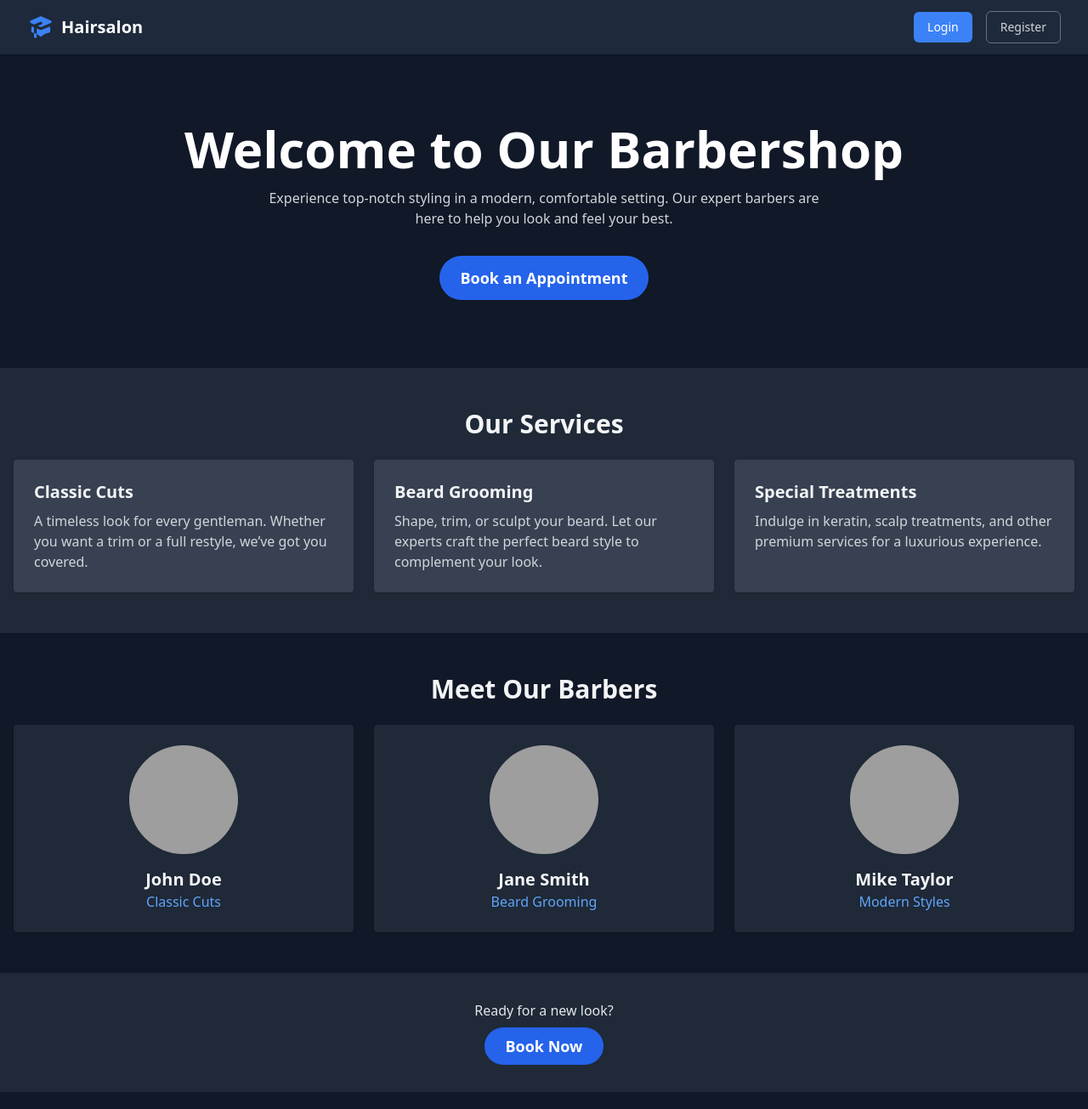
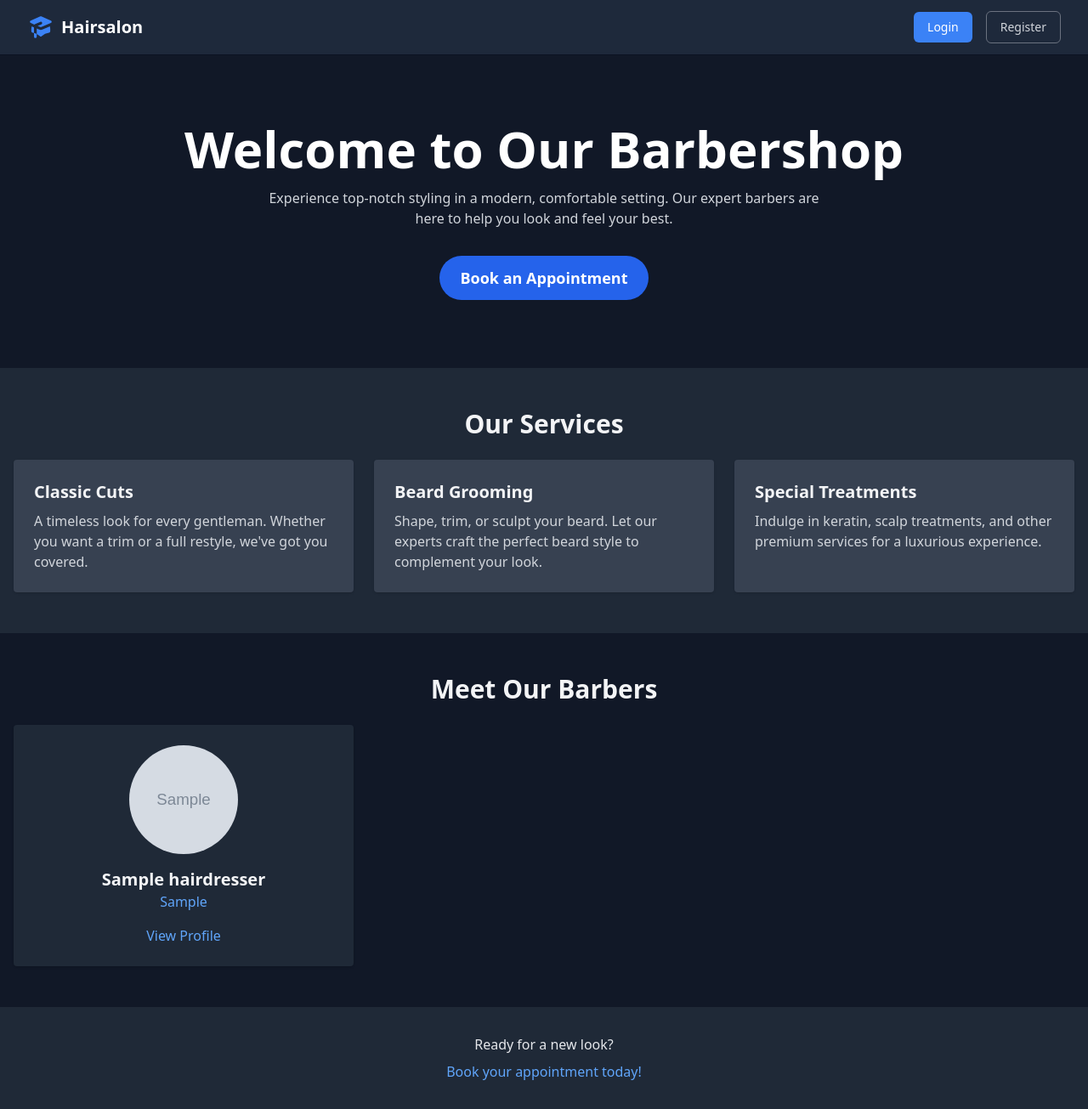
Before and after one commit to Viachesla5/BarbershopWebsite, a PHP site: page / in a window 1280 px wide. Shown: the whole page at 85% size. Run offline with PHP 8.4, Linux system fonts and the light colour scheme; tables that the repository leaves empty or names only in its code hold one stand-in row (values such as "Sample post"); grey boxes marked "Sample" are stand-in pictures; some libraries are stand-ins or nearby versions; grey boxes are pictures that could not be loaded.

Commit message:
A lot of ehnancement. + homepage now shows list of real hairdressers

```diff
--- /dev/null
+++ b/app/public/controllers/HomeController.php
@@ -0,0 +1,19 @@
+<?php
+
+require_once(__DIR__ . "/../models/HairdresserModel.php");
+
+class HomeController
+{
+    private $hairdresserModel;
+
+    public function __construct()
+    {
+        $this->hairdresserModel = new HairdresserModel();
+    }
+
+    public function index()
+    {
+        $hairdressers = $this->hairdresserModel->getAll();
+        require(__DIR__ . "/../views/pages/index.php");
+    }
+}
--- a/app/public/controllers/UserController.php
+++ b/app/public/controllers/UserController.php
@@ -1,6 +1,7 @@
 <?php
 
 require_once(__DIR__ . "/../models/UserModel.php");
+require_once(__DIR__ . "/../lib/Auth.php");
 
 class UserController
 {
@@ -27,4 +28,36 @@ class UserController
         $user = $this->userModel->getById($id);
         require(__DIR__ . "/../views/pages/user.php");
     }
+
+    // API endpoint for deleting users
+    public function deleteUser($id)
+    {
+        // Ensure only admins can delete users
+        if (!isset($_SESSION['is_admin']) || $_SESSION['is_admin'] != 1) {
+            header('Content-Type: application/json');
+            http_response_code(403);
+            echo json_encode(['success' => false, 'message' => 'Unauthorized: Only admins can delete users']);
+            exit;
+        }
+
+        // Check if user exists
+        $user = $this->userModel->getById($id);
+        if (!$user) {
+            header('Content-Type: application/json');
+            http_response_code(404);
+            echo json_encode(['success' => false, 'message' => 'User not found']);
+            exit;
+        }
+
+        // Delete the user
+        $result = $this->userModel->delete($id);
+
+        header('Content-Type: application/json');
+        if ($result) {
+            echo json_encode(['success' => true, 'message' => 'User deleted successfully']);
+        } else {
+            http_response_code(500);
+            echo json_encode(['success' => false, 'message' => 'Failed to delete user']);
+        }
+    }
 }
--- a/app/public/routes/index.php
+++ b/app/public/routes/index.php
@@ -1,7 +1,8 @@
 <?php
 
+require_once(__DIR__ . "/../controllers/HomeController.php");
+
 Route::add('/', function () {
-    // homepage is simply loading a static page
-    // view the user routes for example following the MVC pattern
-    require(__DIR__ . "/../views/pages/index.php");
+    $controller = new HomeController();
+    $controller->index();
 });
--- a/app/public/routes/user.php
+++ b/app/public/routes/user.php
@@ -13,3 +13,9 @@ Route::add('/user/([0-9]*)', function ($userId) {
     $userController = new UserController();
     $userController->get($userId);
 }, 'get');
+
+// API endpoint for deleting users
+Route::add('/api/users/([0-9]*)', function ($userId) {
+    $userController = new UserController();
+    $userController->deleteUser($userId);
+}, 'delete');
--- a/app/public/views/pages/index.php
+++ b/app/public/views/pages/index.php
@@ -24,7 +24,7 @@
       <div class="md:w-1/3 bg-gray-700 p-6 rounded shadow hover:shadow-xl transition-shadow">
         <h3 class="text-xl font-semibold mb-2">Classic Cuts</h3>
         <p class="text-gray-300">
-          A timeless look for every gentleman. Whether you want a trim or a full restyle, we’ve got you covered.
+          A timeless look for every gentleman. Whether you want a trim or a full restyle, we've got you covered.
         </p>
       </div>
       <div class="md:w-1/3 bg-gray-700 p-6 rounded shadow hover:shadow-xl transition-shadow">
@@ -47,50 +47,21 @@
 <div class="bg-gray-900 text-gray-100 py-12">
   <div class="container mx-auto px-4">
     <h2 class="text-3xl font-bold mb-6 text-center">Meet Our Barbers</h2>
-
-    <!-- Example dynamic content: Loop over hairdressers -->
-    <!-- For demonstration, we'll hardcode 3 placeholders -->
-    <?php
-      // If you have real data, something like:
-      // $hairdressers = [
-      //   ['name' => 'John Doe', 'specialization' => 'Classic Cuts'],
-      //   ['name' => 'Jane Smith', 'specialization' => 'Beard Grooming'],
-      //   ['name' => 'Mike Taylor', 'specialization' => 'Modern Styles'],
-      // ];
-    ?>
     <div class="grid grid-cols-1 md:grid-cols-3 gap-6">
-      <!-- Barber Card 1 -->
-      <div class="bg-gray-800 p-6 rounded shadow hover:shadow-xl transition-shadow text-center">
-        <img
-          src="https://images.unsplash.com/photo-1514997138229-2f6a6d523932?ixlib=rb-4.0.3&q=80&w=400&h=400&fit=crop&crop=faces"
-          alt="John Doe"
-          class="mx-auto rounded-full w-32 h-32 object-cover mb-4"
-        >
-        <h3 class="text-xl font-semibold">John Doe</h3>
-        <p class="text-blue-400">Classic Cuts</p>
-      </div>
-
-      <!-- Barber Card 2 -->
-      <div class="bg-gray-800 p-6 rounded shadow hover:shadow-xl transition-shadow text-center">
-        <img
-          src="https://images.unsplash.com/photo-1625948599483-a093f2a87f65?ixlib=rb-4.0.3&q=80&w=400&h=400&fit=crop&crop=faces"
-          alt="Jane Smith"
-          class="mx-auto rounded-full w-32 h-32 object-cover mb-4"
-        >
-        <h3 class="text-xl font-semibold">Jane Smith</h3>
-        <p class="text-blue-400">Beard Grooming</p>
-      </div>
-
-      <!-- Barber Card 3 -->
-      <div class="bg-gray-800 p-6 rounded shadow hover:shadow-xl transition-shadow text-center">
-        <img
-          src="https://images.unsplash.com/photo-1573497019600-55413be09151?ixlib=rb-4.0.3&q=80&w=400&h=400&fit=crop&crop=faces"
-          alt="Mike Taylor"
-          class="mx-auto rounded-full w-32 h-32 object-cover mb-4"
-        >
-        <h3 class="text-xl font-semibold">Mike Taylor</h3>
-        <p class="text-blue-400">Modern Styles</p>
-      </div>
+      <?php foreach ($hairdressers as $hairdresser): ?>
+        <div class="bg-gray-800 p-6 rounded shadow hover:shadow-xl transition-shadow text-center">
+          <img
+            src="<?= htmlspecialchars($hairdresser['profile_picture'] ?? '/assets/images/default-profile.png'); ?>"
+            alt="<?= htmlspecialchars($hairdresser['name']); ?>"
+            class="mx-auto rounded-full w-32 h-32 object-cover mb-4"
+          >
+          <h3 class="text-xl font-semibold"><?= htmlspecialchars($hairdresser['name']); ?></h3>
+          <p class="text-blue-400"><?= htmlspecialchars($hairdresser['specialization'] ?? 'General Styling'); ?></p>
+          <a href="/hairdressers/<?= htmlspecialchars($hairdresser['id']); ?>" class="mt-4 inline-block text-blue-400 hover:text-blue-300">
+            View Profile
+          </a>
+        </div>
+      <?php endforeach; ?>
     </div>
   </div>
 </div>
@@ -98,11 +69,7 @@
 <!-- Footer text or CTA -->
 <div class="bg-gray-800 text-gray-200 py-8 text-center">
   <p class="mb-2">Ready for a new look?</p>
-  <a
-    href="/appointments/calendar"
-    class="inline-block bg-blue-600 hover:bg-blue-700 text-white px-6 py-2 rounded-full text-lg font-semibold transition-all">
-    Book Now
-  </a>
+  <a href="/appointments/calendar" class="text-blue-400 hover:text-blue-300">Book your appointment today!</a>
 </div>
 
 <?php require(__DIR__ . "/../partials/footer.php"); ?>
```
Also changed, not shown: app/public/views/admin/users_list.php (+9 -1 lines), app/public/assets/js/user_management.js (added).
